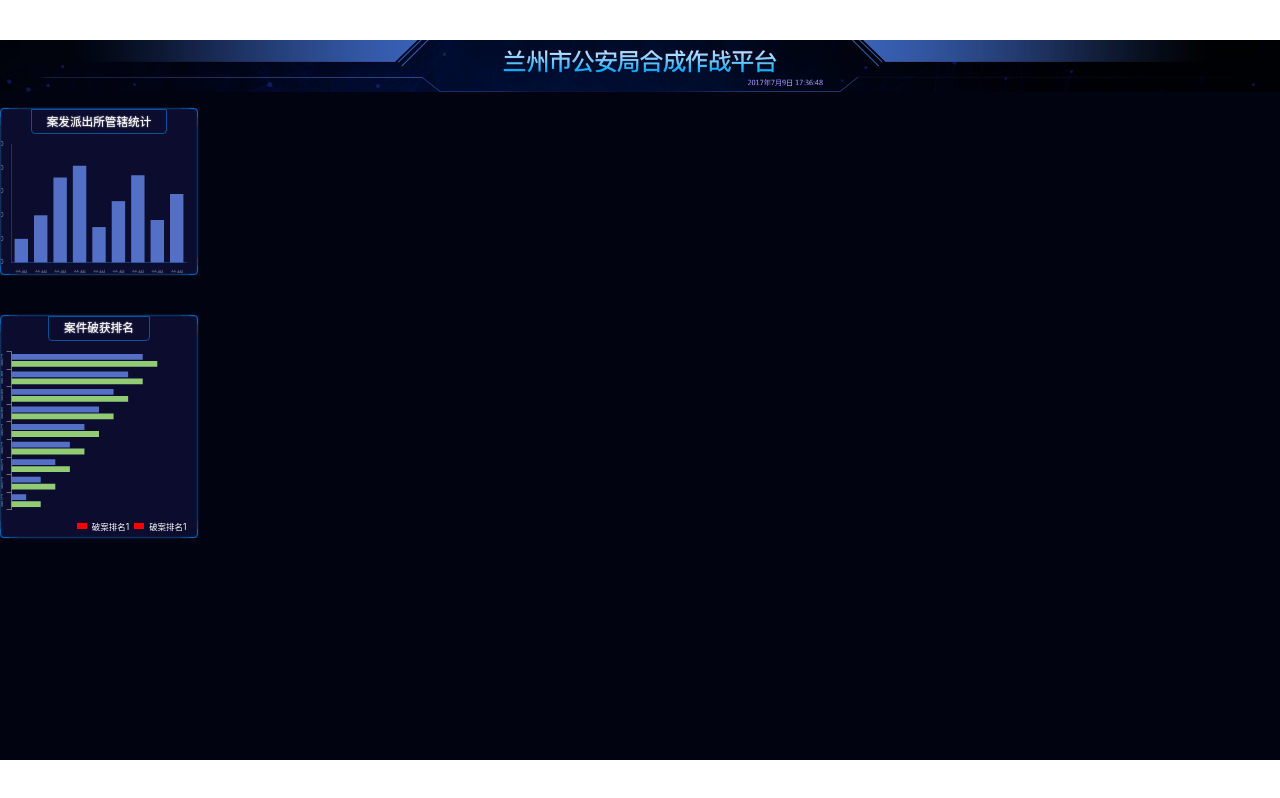
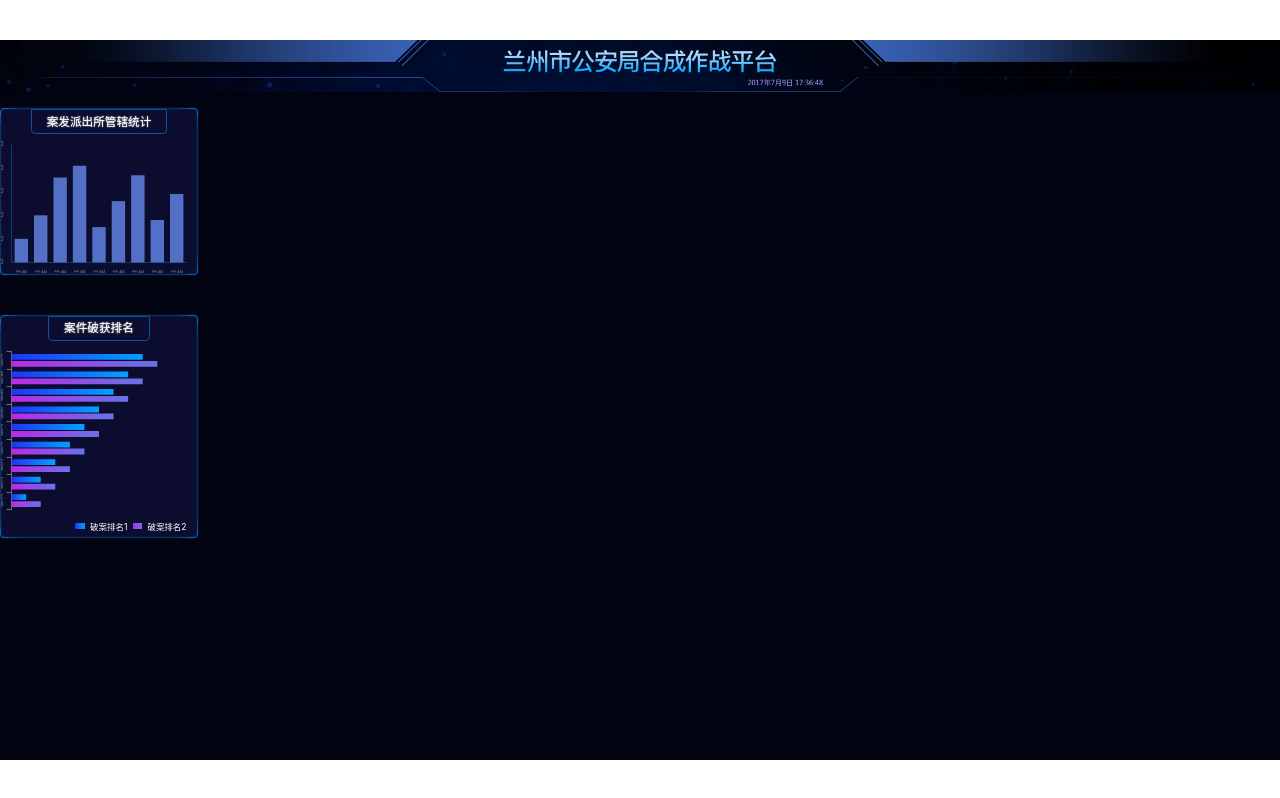
Before and after one commit to ak97z/big-screen, a React (Vite) app: page /#/ in a window 1280 px wide. Built offline with nearby package versions, Linux system fonts and the light colour scheme.

Commit message:
添加渐变

```diff
--- a/src/components/chart-2.tsx
+++ b/src/components/chart-2.tsx
@@ -29,12 +29,34 @@
             series: [    {
                 name: '2011年',
                 type: 'bar',
-                data: [1, 2, 3, 4, 5, 6, 7, 8, 9]
+                data: [1, 2, 3, 4, 5, 6, 7, 8, 9],
+                itemStyle: {
+                    normal: {
+                        color: new echarts.graphic.LinearGradient(0, 0, 1, 0, [{
+                            offset: 0,
+                            color: '#2034f9'
+                        }, {
+                            offset: 1,
+                            color: '#04a1ff'
+                        }]),
+                    }
+                }
             },
                 {
                     name: '2012年',
                     type: 'bar',
-                    data: [2, 3, 4, 5, 6, 7, 8, 9, 10]
+                    data: [2, 3, 4, 5, 6, 7, 8, 9, 10],
+                    itemStyle: {
+                        normal: {
+                            color: new echarts.graphic.LinearGradient(0, 0, 1, 0, [{
+                                offset: 0,
+                                color: '#b92ae8'
+                            }, {
+                                offset: 1,
+                                color: '#6773e7'
+                            }]),
+                        }
+                    }
                 }]
         }));
     }, []);
@@ -44,7 +66,7 @@
             <div ref={divRef} className="chart"/>
             <div className="legend">
                 <span className="first"/> 破案排名1
-                <span className="second"/> 破案排名1</div>
+                <span className="second"/> 破案排名2</div>
         </div>
     )
 }
--- a/src/pages/home.scss
+++ b/src/pages/home.scss
@@ -121,8 +121,8 @@
         width: px(18); height: px(12);
         background: red; margin: 0 px(10);
       }
-      .first {}
-      .second {}
+      .first {background: linear-gradient(90deg, #2034f9 0%, #04a1ff 100%);}
+      .second {background: linear-gradient(90deg, #b92ae8 0%, #6773e7 100%);}
     }
   }
 }
```
